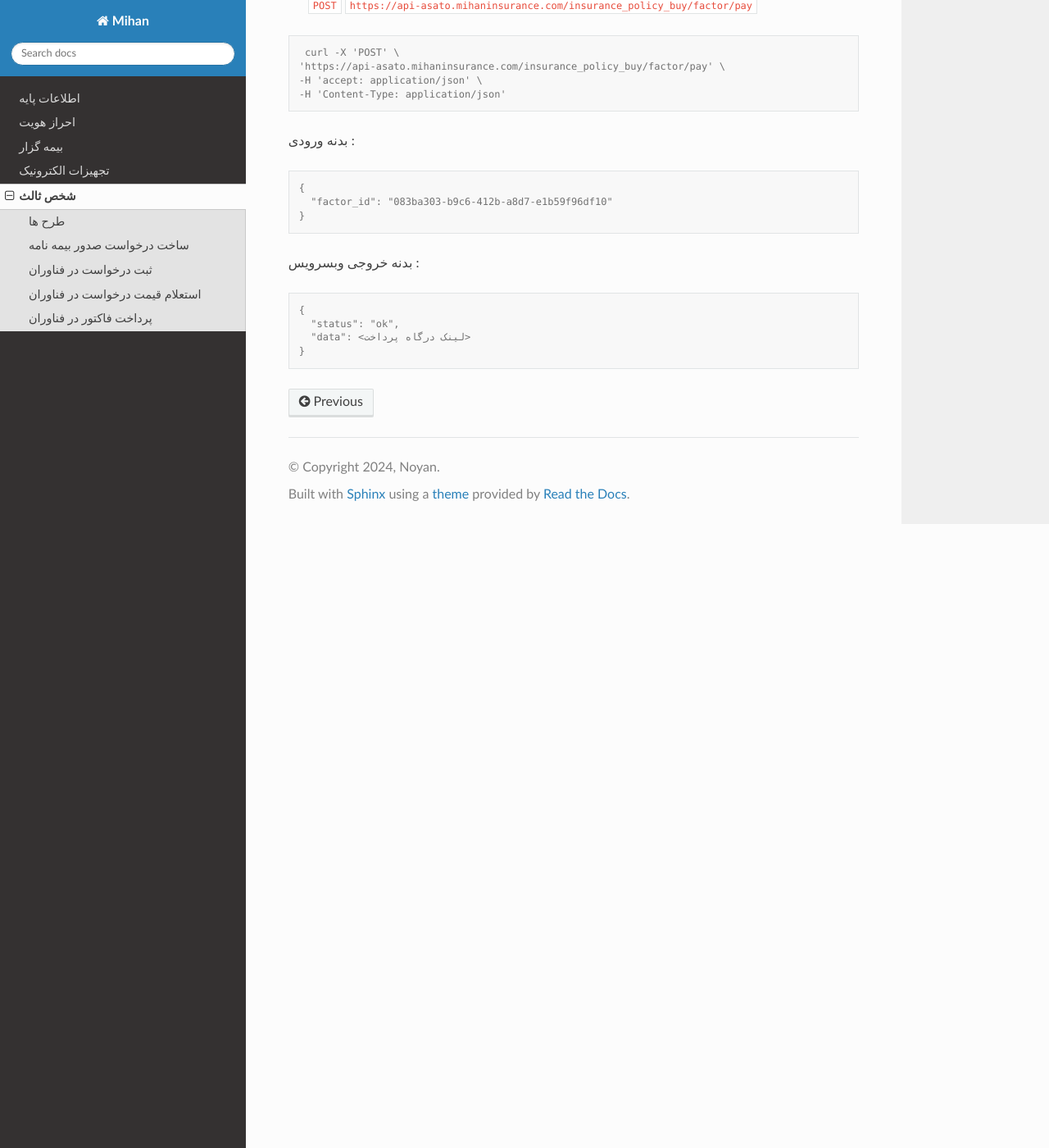
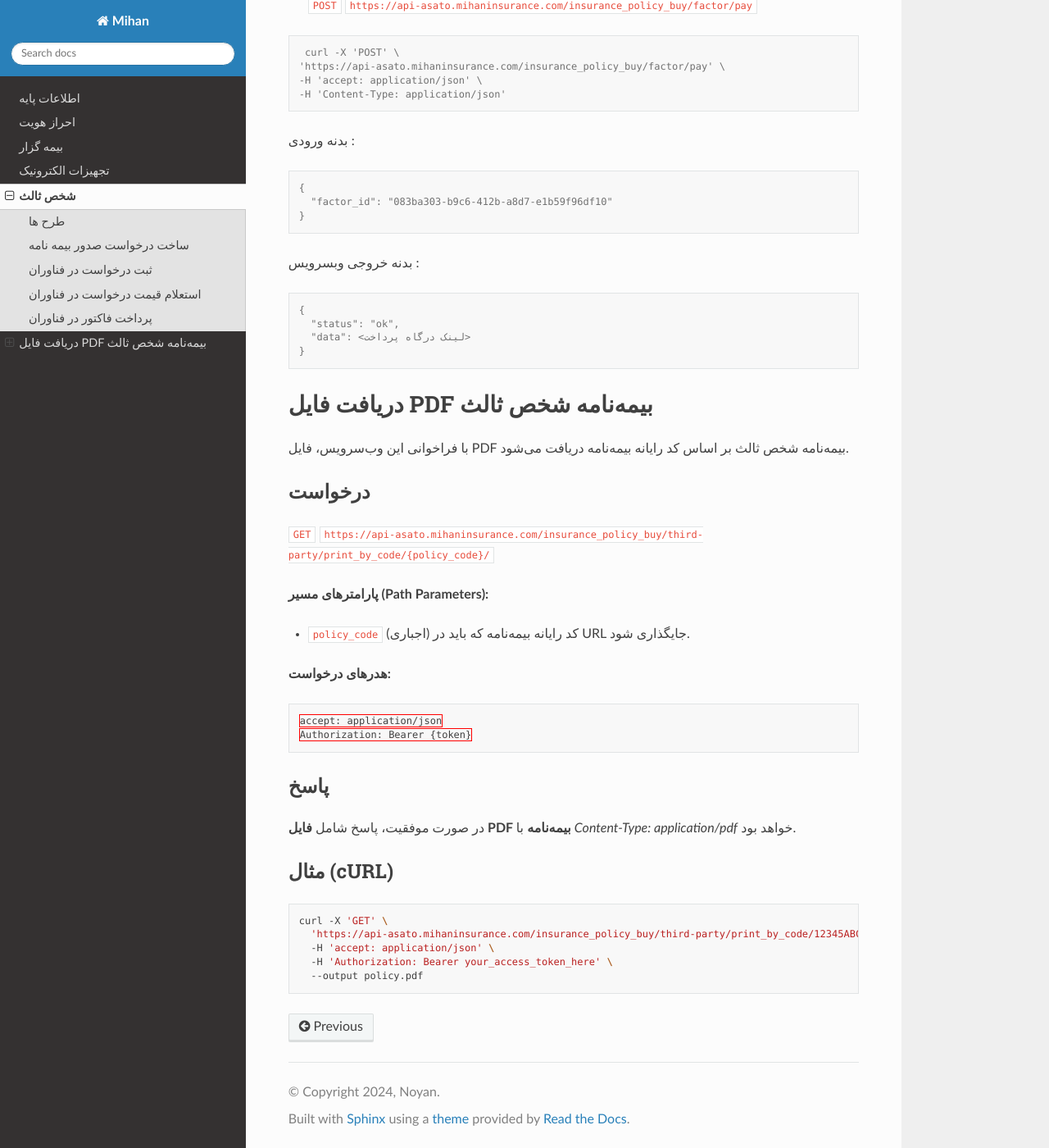
Before and after one commit to artaabbasi/mihan-issue, a Sphinx documentation site: the page built from docs/source/third_party.rst, in a window 1280 px wide and 1400 px high, scrolled down 8487 px. Shown: the whole window at 82% size. Built offline with Sphinx 7.4.7 and the Read the Docs theme 3.1.0, drawn with Linux system fonts in a browser that asks for light colours.

Commit message:
Update third_party.rst for thirdParty PRint

```diff
--- a/docs/source/third_party.rst
+++ b/docs/source/third_party.rst
@@ -511,3 +511,42 @@
       "status": "ok",
       "data": <لینک درگاه پرداخت>
     }
+
+
+دریافت فایل PDF بیمه‌نامه شخص ثالث
+====================================
+
+با فراخوانی این وب‌سرویس، فایل PDF بیمه‌نامه شخص ثالث بر اساس کد رایانه بیمه‌نامه دریافت می‌شود.
+
+درخواست
+--------
+
+``GET`` ``https://api-asato.mihaninsurance.com/insurance_policy_buy/third-party/print_by_code/{policy_code}/``
+
+**پارامترهای مسیر (Path Parameters):**
+
+- ``policy_code`` (اجباری)
+  کد رایانه بیمه‌نامه که باید در URL جایگذاری شود.
+
+**هدرهای درخواست:**
+
+.. code-block:: http
+
+    accept: application/json
+    Authorization: Bearer {token}
+
+پاسخ
+-----
+
+در صورت موفقیت، پاسخ شامل **فایل PDF بیمه‌نامه** با `Content-Type: application/pdf` خواهد بود.
+
+مثال (cURL)
+-----------
+
+.. code-block:: bash
+
+    curl -X 'GET' \
+      'https://api-asato.mihaninsurance.com/insurance_policy_buy/third-party/print_by_code/12345ABC/' \
+      -H 'accept: application/json' \
+      -H 'Authorization: Bearer your_access_token_here' \
+      --output policy.pdf
```
